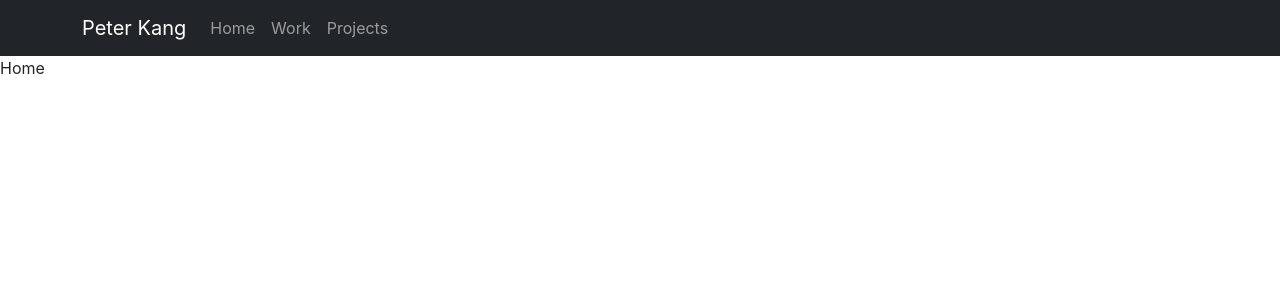
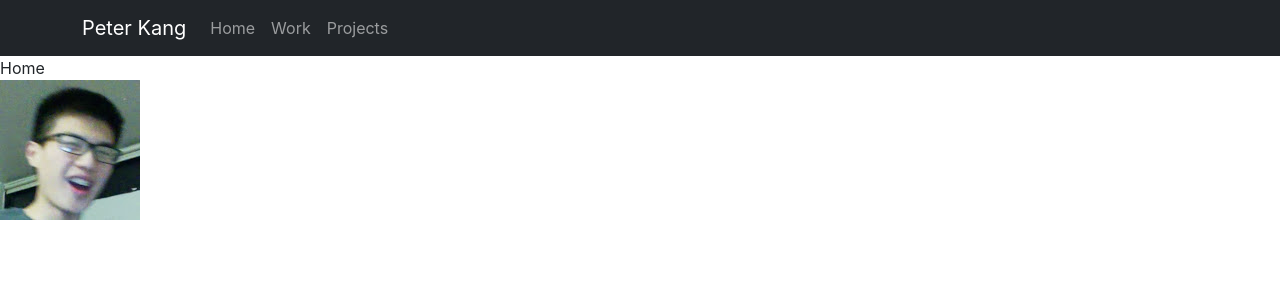
Before and after one commit to Peter-Kang/Peter-Kang.github.io, a React (Create React App) app: page / in a window 1280 px wide. Shown: the top 300 px of the page. Built offline with nearby package versions, Linux system fonts and the light colour scheme.

Commit message:
Added profile photo from github

```diff
--- a/src/routes/Home.js
+++ b/src/routes/Home.js
@@ -1,8 +1,14 @@
 import React from "react";
+import Image from "react-bootstrap/Image"
 
 const Home = ()=>
 {
-    return(<div>Home</div>);
+    return(
+        <div>
+            <div>Home</div>
+            <Image src='./profilePhoto.png'/>
+        </div>
+    );
 }
 
 export default Home;
```
Also changed, not shown: public/profilePhoto.png (added).
